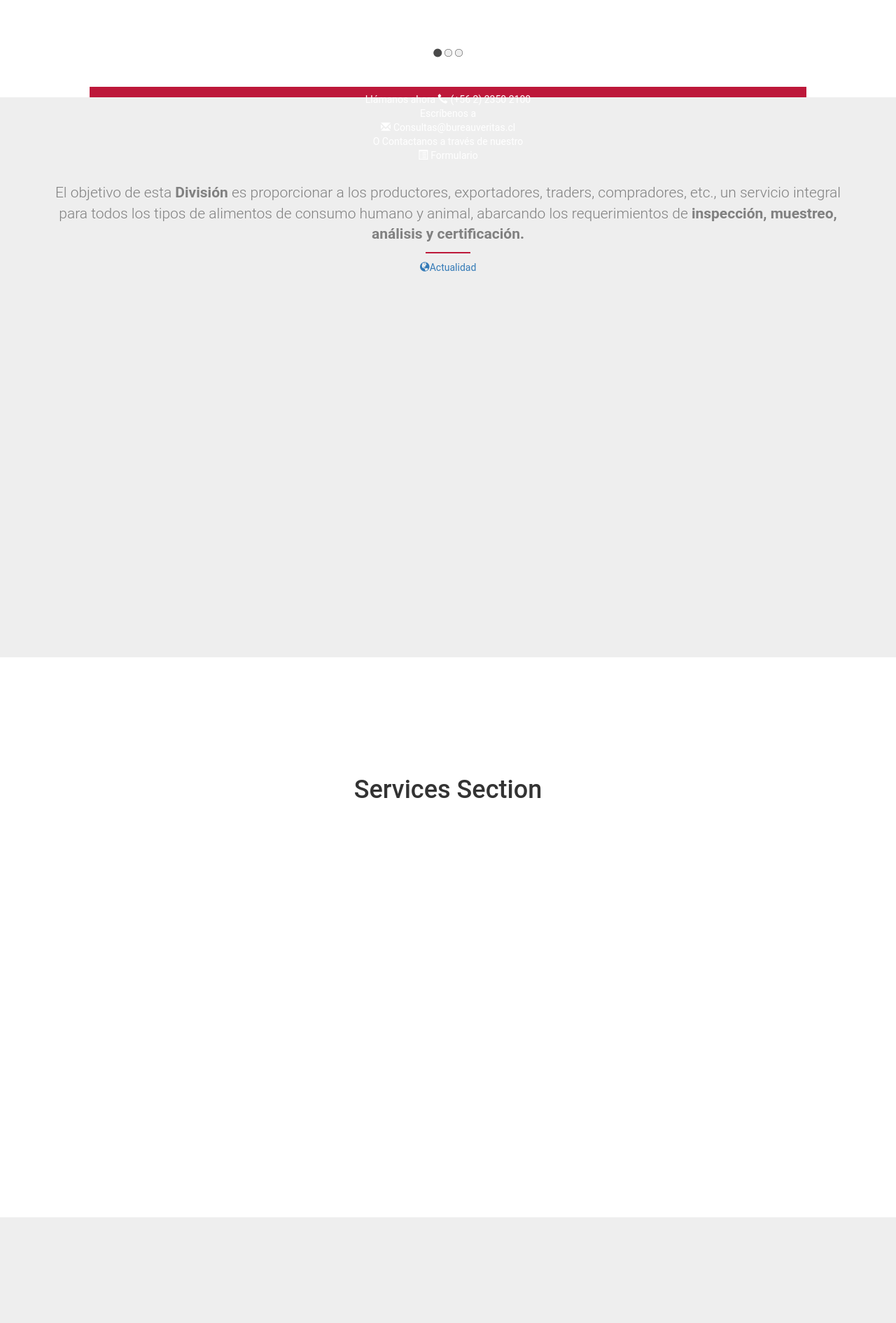
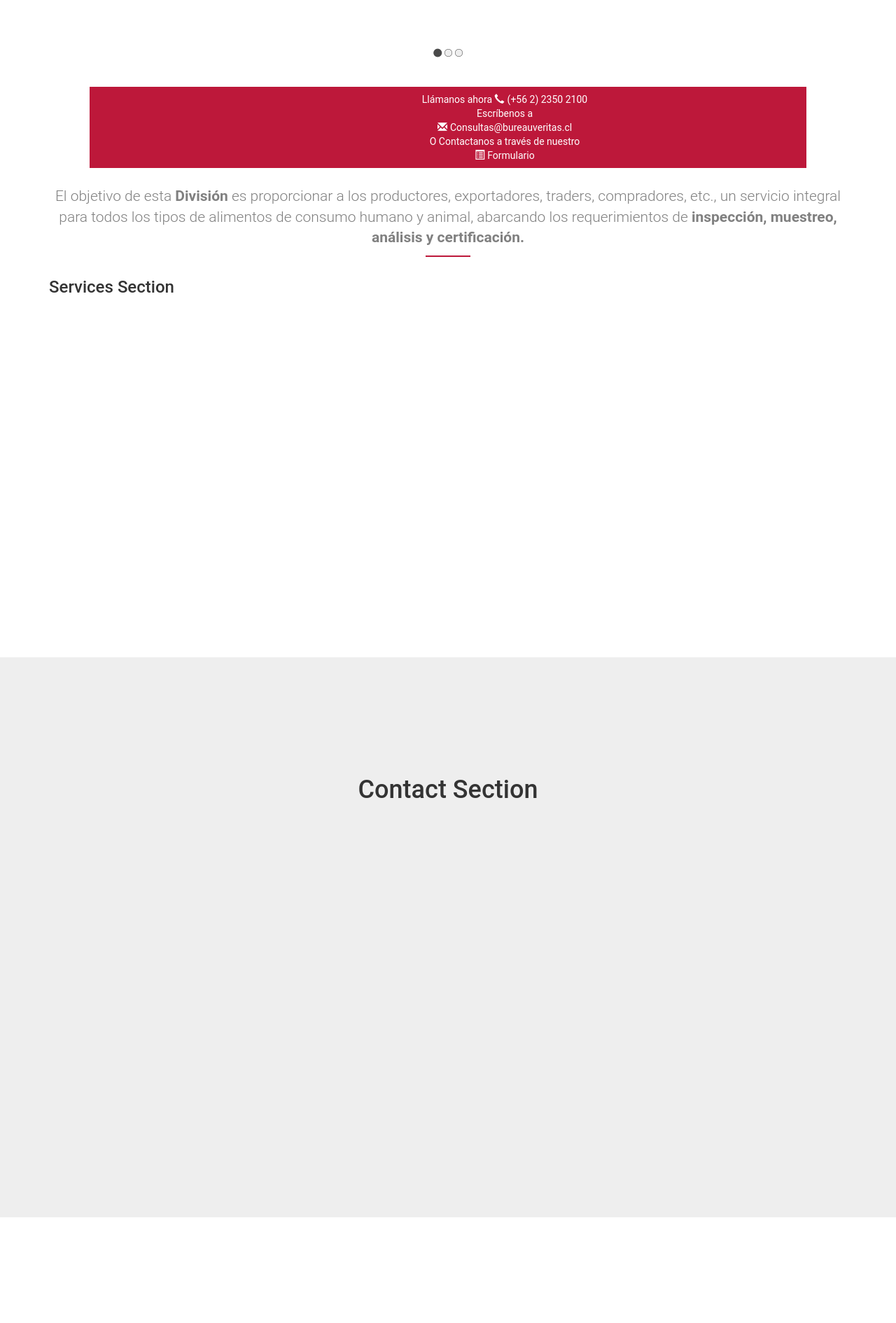
Before and after one commit to autvincere/Bureau-veritas-Food, a PHP site: page / in a window 1280 px wide. Shown: the part 661-2551 px from the top of the page at 70% size. After the commit the page ends 2400 px from the top, so only its background shows below. Run offline with PHP 8.4, Linux system fonts and the light colour scheme.

Commit message:
estilos_actualidad

```diff
--- a/css/style.css
+++ b/css/style.css
@@ -10,7 +10,7 @@
 body {
   width: 100%;
   height: 100%;
-  font-family: Roboto, Helvetica,sans-serif; }
+  font-family: Roboto, Helvetica, sans-serif; }
 
 html {
   width: 100%;
@@ -41,7 +41,7 @@ of those sections to manage the look and feel of the site. */
 
 .services-section {
   height: 100%;
-  padding-top: 150px;
+  padding-top: 90px;
   text-align: center;
   background: #fff; }
 
@@ -70,16 +70,20 @@ a.navbar-brand > h1 {
   text-indent: 1000px;
   font-size: 0px; }
 
-div#llamanos {
+article#llamanos {
   background-color: #BD183A;
   width: 80%;
   color: #fff;
-  padding: 8px; }
-  div#llamanos a {
-    color: #fff;
-    text-decoration: none; }
-    div#llamanos a span {
-      margin-right: 4px; }
+  padding: 8px;
+  margin: 0 auto;
+  display: inline-block;
+  text-align: center; }
+
+a {
+  color: #fff;
+  text-decoration: none; }
+  a span {
+    margin-right: 4px; }
 
 p#intro {
   margin: 21px 0px 10px 0px;
@@ -96,3 +100,6 @@ div#line {
 
 .inline {
   display: inline; }
+
+section#actualidad div.row div.col-lg-12 {
+  text-align: left; }
--- a/css/style.scss
+++ b/css/style.scss
@@ -1,7 +1,8 @@
-@font-face{
+@font-face {
     font-family: "Roboto", sans-serif;
     src: url("../fonts/Roboto") format("ttf");
 }
+
 // Converted Variables
 $color-background: #BD183A;
 // Custom Media Query Variables
@@ -15,7 +16,7 @@ $color-background: #BD183A;
 body {
     width: 100%;
     height: 100%;
-    font-family: Roboto, Helvetica,sans-serif;
+    font-family: Roboto, Helvetica, sans-serif;
 }
 
 html {
@@ -56,7 +57,7 @@ of those sections to manage the look and feel of the site. */
 
 .services-section {
     height: 100%;
-    padding-top: 150px;
+    padding-top: 90px;
     text-align: center;
     background: #fff;
 }
@@ -67,18 +68,22 @@ of those sections to manage the look and feel of the site. */
     text-align: center;
     background: #eee;
 }
-.navbar-brand{
+
+.navbar-brand {
     height: 72px;
     padding: 7px 14px;
 }
-.navbar-toggle{
+
+.navbar-toggle {
     margin-top: 22px;
 }
+
 .navbar-default {
     background-color: #FFFFFF;
     border-bottom: none!important;
     border-top: 5px solid $color-background;
 }
+
 a {
     &.navbar-brand> {
         img {
@@ -90,34 +95,50 @@ of those sections to manage the look and feel of the site. */
         }
     }
 }
-div#llamanos{
-    background-color: $color-background;
+
+article#llamanos {
+    background-color: #BD183A;
     width: 80%;
     color: #fff;
     padding: 8px;
-    a{
+    margin: 0 auto;
+    display: inline-block;
+    text-align: center;
+}
+
+a {
     color: #fff;
     text-decoration: none;
     //        font-weight: 600;
-        span{
+    span {
         margin-right: 4px;
     }
 }
-}
-p#intro{
+p#intro {
     margin: 21px 0px 10px 0px;
     color: gray;
-
 }
-  div#line{
+div#line {
     height: 2px;
     width: 64px;
     background-color: $color-background;
     /* padding: 3px 0px; */
+
     margin-top: 10px;
     margin-bottom: 10px;
     margin: 0 auto;
 }
-.inline{
+.inline {
     display: inline;
 }
+section#actualidad {
+    div {
+        &.row {
+            div {
+                &.col-lg-12 {
+                    text-align: left;
+                }
+            }
+        }
+    }
+}
--- a/index.html
+++ b/index.html
@@ -37,9 +37,9 @@
                     <span class="icon-bar"></span>
                     <span class="icon-bar"></span>
                 </button>
-                <!--                <a class="navbar-brand page-scroll" href="#page-top">Start Bootstrap</a>-->
+                <!--<a class="navbar-brand page-scroll" href="#page-top">Start Bootstrap</a>-->
                 <div class="navbar-header">
-                    <a class="navbar-brand" href="#">
+                    <a class="navbar-brand" href="#page-top">
                     <img alt="Bureau Veritas" src="img/logo_header.jpg" />
                     <h1>Bureau Veritas Alimentos</h1>
                     </a>
@@ -54,10 +54,10 @@
                         <a class="page-scroll" href="#page-top">Home</a>
                     </li>
                     <li>
-                        <a class="page-scroll" href="#about">About</a>
+                        <a class="page-scroll" href="#actualidad">Actualidad</a>
                     </li>
                     <li>
-                        <a class="page-scroll" href="#services">Services</a>
+                        <a class="page-scroll" href="#services">Servicios</a>
                     </li>
                     <li>
                         <a class="page-scroll" href="#contact">Contact</a>
@@ -65,22 +65,22 @@
                 </ul>
             </div>
             <!-- /.navbar-collapse -->
-        </div>
         <!-- /.container -->
     </nav>
 
     <!-- Intro Section -->
-    <section id="intro" class="intro-section">
+<section id="intro" class="intro-section">
 <!--    slidesjs-->
  <div class="container">
     <div id="slides">
       <img src="http://lorempixel.com/1000/500/animals"/>
-      <img src="http://lorempixel.com/1000/500/animals"/>
+      <img src="http://lorempixel.com/1000/500/foood"/>
       <img src="http://lorempixel.com/1000/500/animals"/>
     </div>
   </div>
         </div>
-        <div id="llamanos" class="container">
+        <article id="llamanos">
+        <div class="container">
             <div class="row">
                 <div class="col-xs-12"><p class="inline">Llámanos ahora </p><a href="+56223502100"><span class="glyphicon glyphicon-earphone"></span>(+56 2) 2350 2100 </a></div>
                 <div class="col-xs-12">Escríbenos a</div>
@@ -89,6 +89,8 @@
                 <div class="col-xs-12"> <a href=""><span class="glyphicon glyphicon-list-alt"></span>Formulario</a></div>
             </div>
         </div>
+        </article>
+
         <div class="container">
             <div class="row">
                 <div class="col-xs-12">
@@ -99,22 +101,12 @@
         </div>
     </section>
     <!-- Actualidad Section -->
-    <section id="about" class="about-section">
-        <div class="container">
+    <section id="actualidad" class="services-section">
+           <div class="container">
             <div class="row">
                 <div class="col-lg-12">
+                   <h3>Services Section</h3>
                     <a href="#"><span class="glyphicon glyphicon-globe"></span>Actualidad</a>
-                </div>
-            </div>
-        </div>
-    </section>
-
-    <!-- Services Section -->
-    <section id="services" class="services-section">
-        <div class="container">
-            <div class="row">
-                <div class="col-lg-12">
-                    <h1>Services Section</h1>
                 </div>
             </div>
         </div>
--- a/js/funciones.js
+++ b/js/funciones.js
@@ -1,5 +1,38 @@
+$(document).ready(function () {
+
+    //slides js
+    $(function () {
+        $('#slides').slidesjs({
+            width: 940,
+            height: 528,
+            play: {
+                active: false,
+                // [boolean] Generate the play and stop buttons.
+                // You cannot use your own buttons. Sorry.
+                interval: 4000,
+                // [number] Time spent on each slide in milliseconds.
+                auto: true,
+                // [boolean] Start playing the slideshow on load.
+                swap: true,
+                // [boolean] show/hide stop and play buttons
+                pauseOnHover: true,
+                // [boolean] pause a playing slideshow on hover
+                restartDelay: 2500
+                    // [number] restart delay on inactive slideshow
+            },
+            pagination: {
+                effect: "slide"
+            }, // slide o fade
+
+            effect: {
+                slide: {
+                    speed: 2000,
+                }
+            } // velocidad de la transicion
+        });
+    });
     //jQuery to collapse the navbar on scroll
-$(window).scroll(function() {
+    $(window).scroll(function () {
         if ($(".navbar").offset().top > 50) {
             $(".navbar-fixed-top").addClass("top-nav-collapse");
         } else {
@@ -8,8 +41,8 @@ $(window).scroll(function() {
     });
 
     //jQuery for page scrolling feature - requires jQuery Easing plugin
-$(function() {
-    $('a.page-scroll').bind('click', function(event) {
+    $(function () {
+        $('a.page-scroll').bind('click', function (event) {
             var $anchor = $(this);
             $('html, body').stop().animate({
                 scrollTop: $($anchor.attr('href')).offset().top
@@ -18,16 +51,5 @@ $(function() {
         });
     });
 
-//slides js
-  $(function() {
-      $('#slides').slidesjs({
-        width: 940,
-        height: 528,
-        play: {
-          active: false,
-          auto: true,
-          interval: 4000,
-          swap: true
-        }
+
 });
-    });
```
Lines whose indentation alone changed are shown as unchanged.
